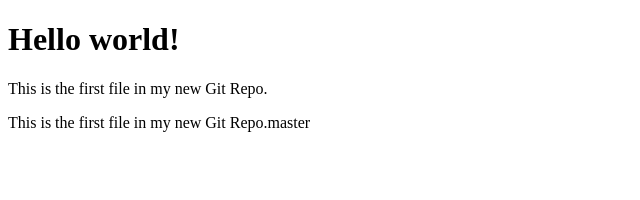
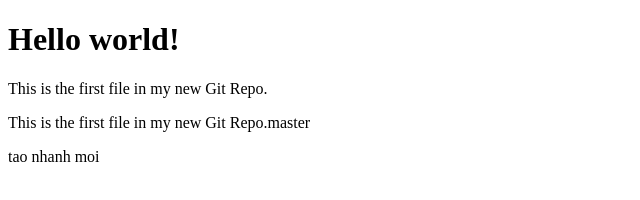
Before and after one commit to nguyentrongban/testGithub, a plain HTML site: page index.html in a window 1280 px wide. Shown: the whole page, without its empty margins (0-640 px from the left). Drawn offline with Linux system fonts and the light colour scheme.

Commit message:
tao nhanh moi

```diff
--- a/index.html
+++ b/index.html
@@ -10,6 +10,7 @@
 
 <p>This is the first file in my new Git Repo.master</p>
 
+<p>tao nhanh moi</p>
 
 
 </body>
```
